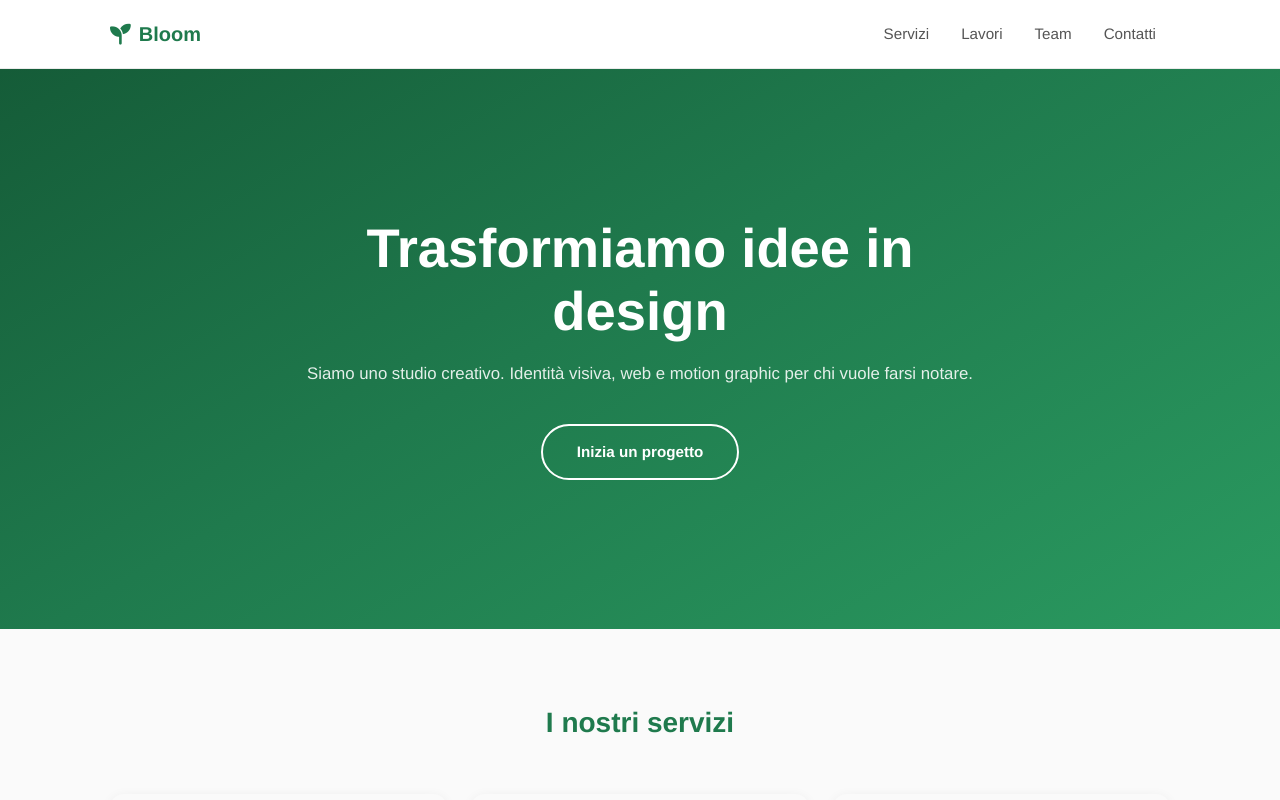
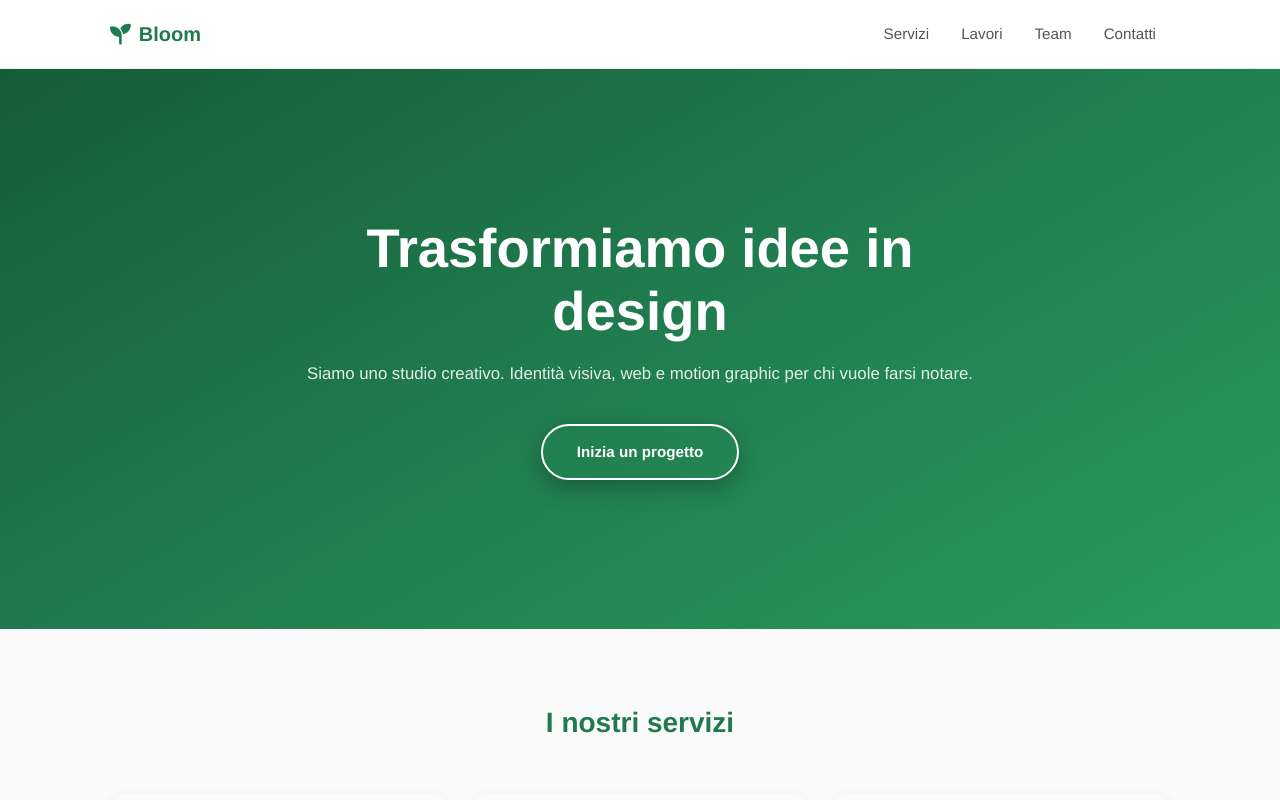
Before and after one commit to Gabrieleleonardi21/PROGETTO-SETTIMANA-5, a plain HTML site: page index.html in a window 1280 px wide. In both pictures the pointer is over the link "Inizia un progetto". Shown: the top 800 px of the page. Drawn offline with Linux system fonts and the light colour scheme.

Commit message:
lift e border shadow

```diff
--- a/css/style.css
+++ b/css/style.css
@@ -210,16 +210,21 @@ a {
   color: #1f7a4d;
   font-weight: 700;
   font-size: 0.95rem;
+  box-shadow: 0 4px 14px rgba(0, 0, 0, 0.18);
   transition:
     background 0.25s,
-    color 0.25s;
+    color 0.25s,
+    transform 0.25s,
+    box-shadow 0.25s;
   animation: fadeInUp 0.75s ease 0.4s both; /* ritardo maggiore: appare dopo il testo */
 }
 
-/* Al hover: sfondo trasparente, testo bianco (effetto ghost button) */
+/* Al hover: sfondo trasparente, testo bianco (effetto ghost button) + lift */
 .btn-cta:hover {
   background: transparent;
   color: #fff;
+  transform: translateY(-3px);
+  box-shadow: 0 8px 24px rgba(0, 0, 0, 0.28);
 }
 
 /* =====================
@@ -357,12 +362,15 @@ a {
   background: rgba(255, 255, 255, 0.1);
   color: #fff;
   font-size: 1.05rem;
-  transition: background 0.2s;
+  transition:
+    background 0.2s,
+    transform 0.2s;
 }
 
-/* Al hover: sfondo verde scuro */
+/* Al hover: sfondo verde scuro + lift */
 .footer-social a:hover {
   background: #248f59;
+  transform: translateY(-4px);
 }
 
 /* Copyright: testo grigio scuro, corpo ridotto */
```
